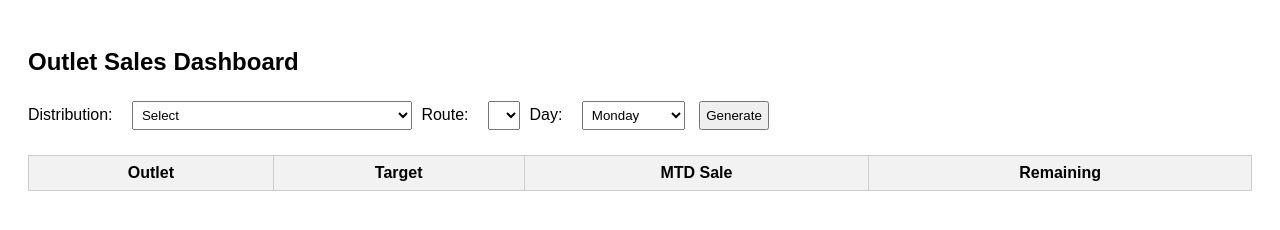
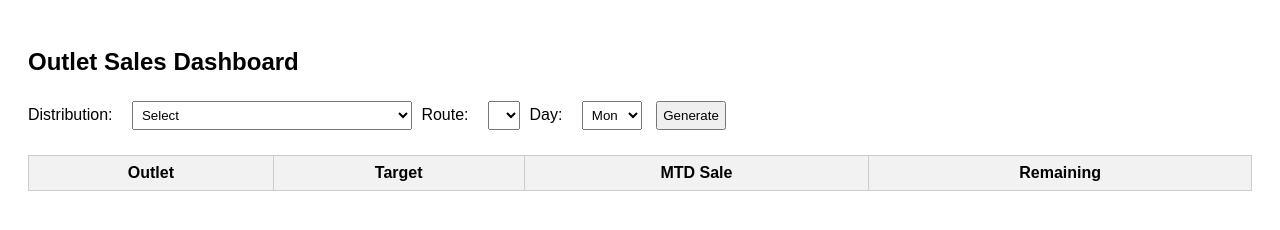
Before and after one commit to amkitpro/sales-dashboard, a plain HTML site: page index.html in a window 1280 px wide. Drawn offline with Linux system fonts and the light colour scheme.

Commit message:
Update index.html

```diff
--- a/index.html
+++ b/index.html
@@ -25,13 +25,13 @@
 
 <label>Day:</label>
 <select id="daySelect">
-  <option value="Mon">Monday</option>
-  <option value="Tue">Tuesday</option>
-  <option value="Wed">Wednesday</option>
-  <option value="Thu">Thursday</option>
-  <option value="Fri">Friday</option>
-  <option value="Sat">Saturday</option>
-  <option value="Sun">Sunday</option>
+  <option value="Mon">Mon</option>
+  <option value="Tue">Tue</option>
+  <option value="Wed">Wed</option>
+  <option value="Thu">Thu</option>
+  <option value="Fri">Fri</option>
+  <option value="Sat">Sat</option>
+  <option value="Sun">Sun</option>
 </select>
 
 <button onclick="filterData()">Generate</button>
```
